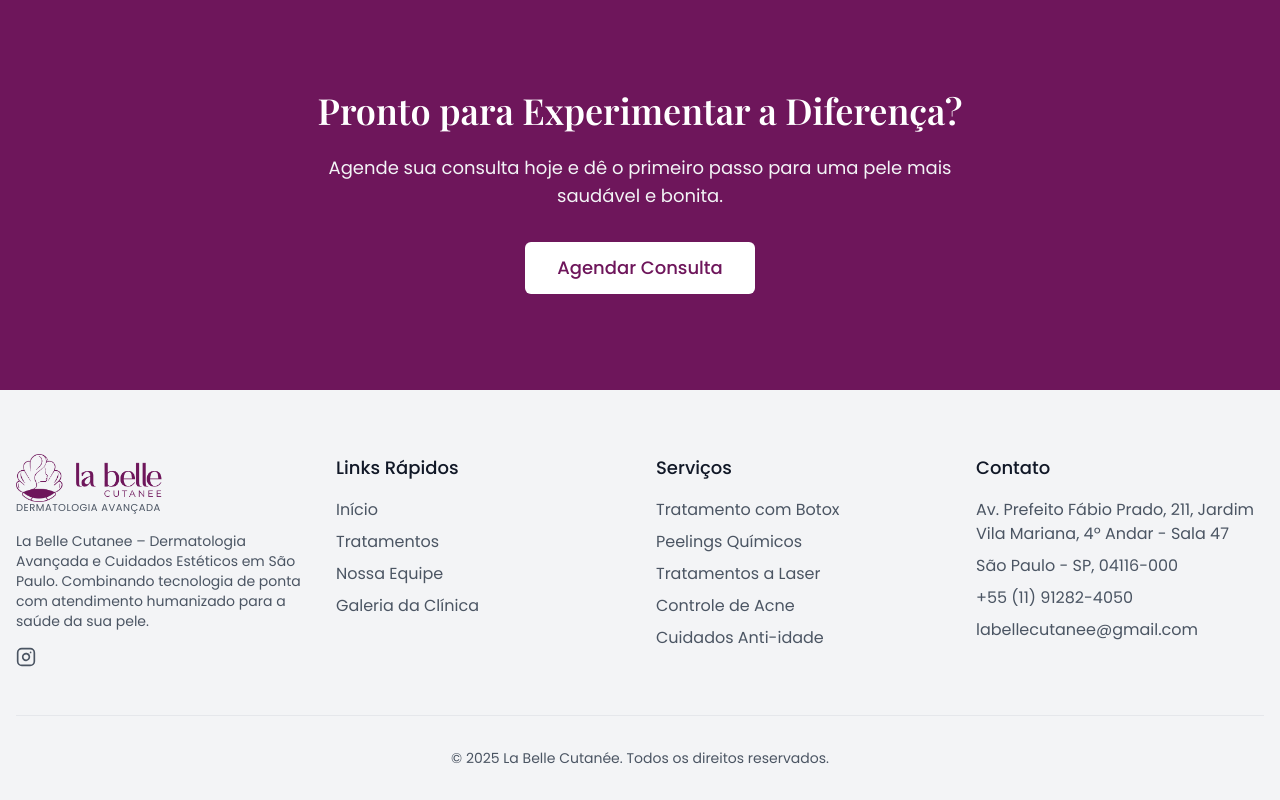
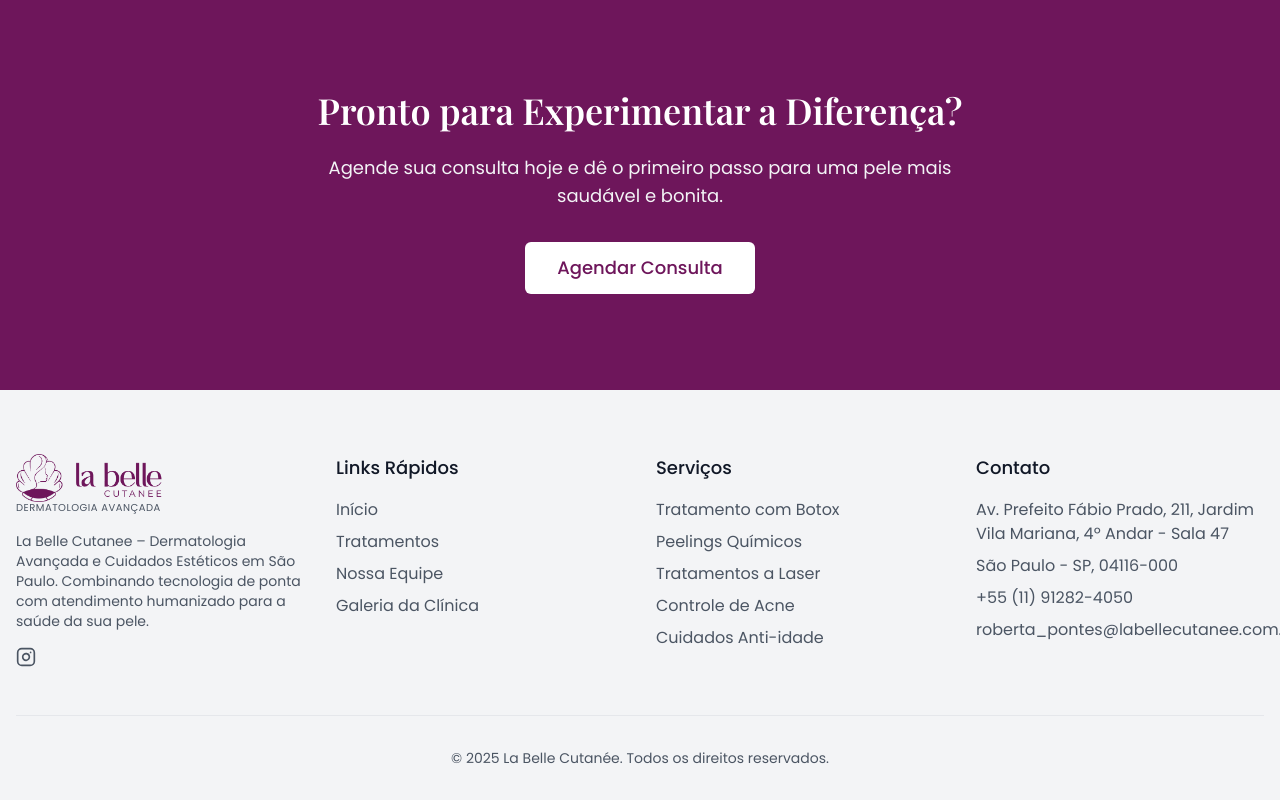
Before and after one commit to phfarath/La-belle-teste, a React (Vite) app: page / in a window 1280 px wide. Shown: the part 3541-4341 px from the top of the page. Built offline with nearby package versions, Linux system fonts and the light colour scheme; no server answers; a web font is replaced by a local one.

Commit message:
adicionando email novo e numero no botao de whatsapp

```diff
--- a/src/components/layout/Footer.tsx
+++ b/src/components/layout/Footer.tsx
@@ -84,7 +84,7 @@ const Footer: React.FC = () => {
                   href="mailto:labellecutanee@gmail.com"
                   className="hover:text-primary-600 dark:hover:text-secondary-400 transition-colors"
                 >
-                  labellecutanee@gmail.com
+                  roberta_pontes@labellecutanee.com.br
                 </a>
               </p>
             </address>
--- a/src/components/ui/WhatsAppButton.tsx
+++ b/src/components/ui/WhatsAppButton.tsx
@@ -12,7 +12,7 @@ const WhatsAppButton: React.FC = () => {
       transition={{ duration: 0.3, delay: 0.5 }}
     >
       <a
-        href="https://wa.me/5511555555555"
+        href="https://wa.me/5511912824050"
         target="_blank"
         rel="noopener noreferrer"
         className="flex items-center justify-center w-14 h-14 bg-green-500 rounded-full shadow-lg hover:bg-green-600 transition-colors"
```
